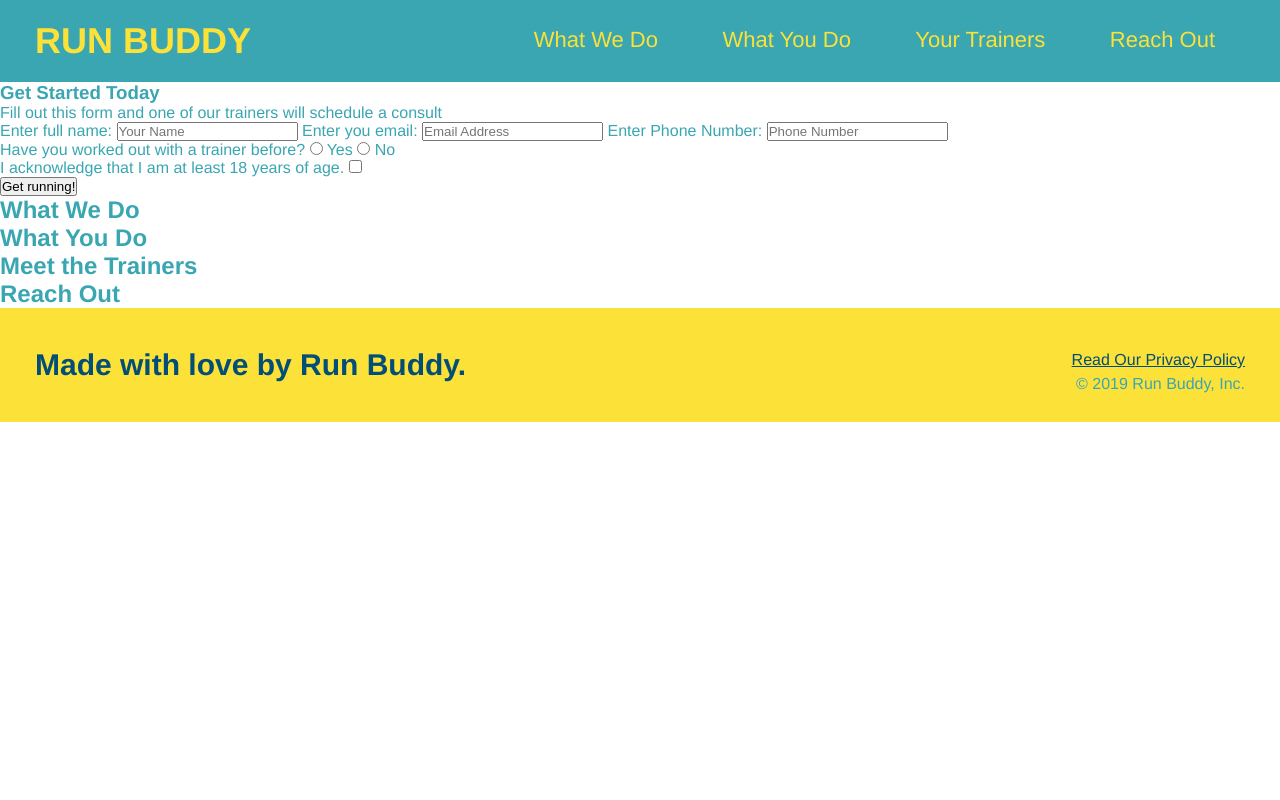
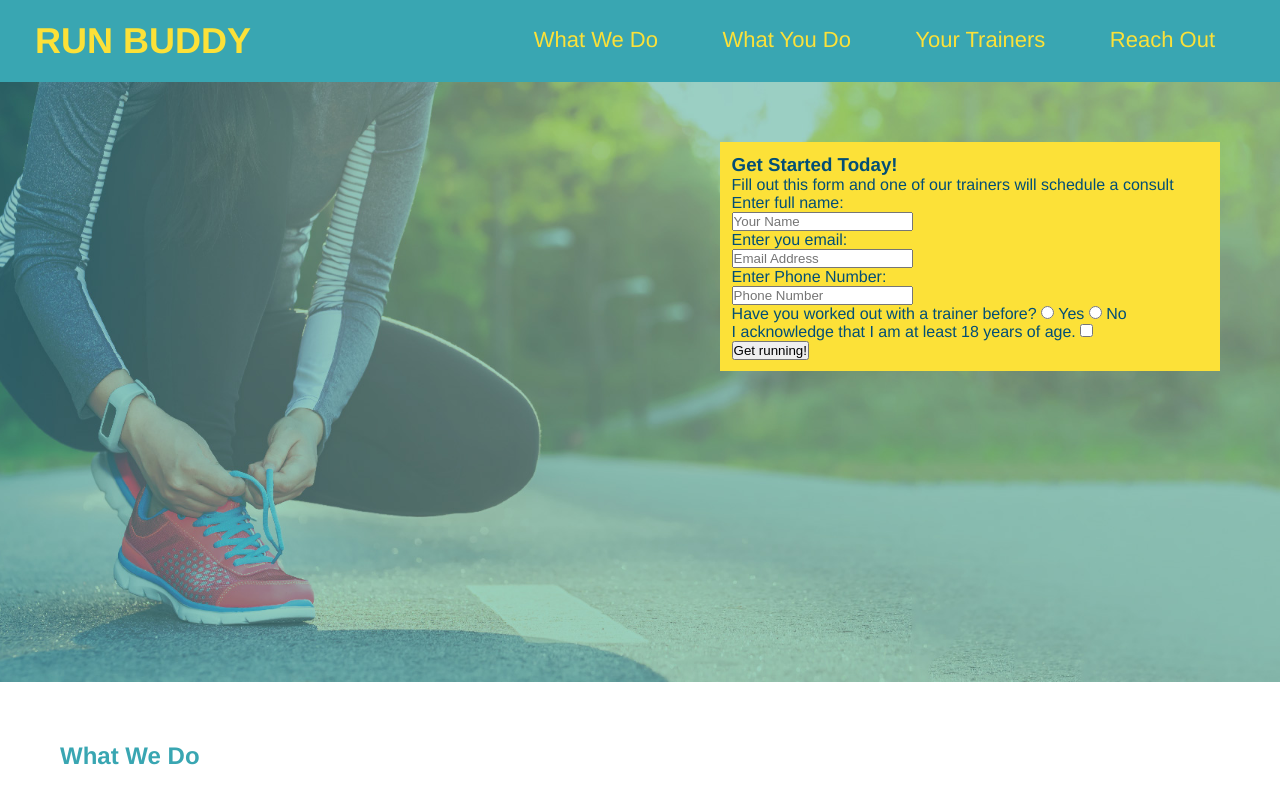
Before and after one commit to PBranch243/run-buddy, a plain HTML site: page index.html in a window 1280 px wide. Shown: the top 800 px of the page. Drawn offline with Linux system fonts and the light colour scheme.

Commit message:
CTA box styling

```diff
--- a/assets/css/style.css
+++ b/assets/css/style.css
@@ -106,3 +106,46 @@ footer a {
     color: #024e76;
 
 }
+
+section {
+
+    padding: 60px;
+
+
+}
+
+/* Hero Style Start */
+
+.hero {
+
+    background-image: url(../images/hero-bg.jpg);
+
+    height: 600px;
+
+    background-size: cover;
+
+    background-position: center;
+
+}
+
+/* Hero Style End */
+
+/* CTA Style Start */
+
+.hero-form {
+
+    color:#024e76;
+
+    background-color: #fce138;
+
+    font-family: Helvetica, Arial, sans-serif;
+
+    padding: 1%;
+
+    width: 500px;
+
+    float:right;
+
+}
+
+/* CTA Style End */
--- a/index.html
+++ b/index.html
@@ -58,10 +58,10 @@
 
     <!--hero/jumbotron-->
 
-    <section>
+    <section class="hero">
 
-        <div>
-            <h3>Get Started Today</h3>
+        <div class="hero-form">
+            <h3>Get Started Today!</h3>
 
             <p>Fill out this form and one of our trainers will schedule a consult</p>
 
@@ -70,16 +70,22 @@
             <form>
 
                 <label for="name">Enter full name:</label>
+                <br />
 
                 <input type="text" placeholder="Your Name" name="name" id="name" />
+                <br />
 
                 <label for="email">Enter you email:</label>
+                <br />
 
                 <input type="email" placeholder="Email Address" email="email" id="email" />
+                <br />
 
                 <label for="phone">Enter Phone Number:</label>
+                <br />
 
                 <input type="tel" placeholder="Phone Number" phone="phone" id="phone" />
+                <br/>
 
                 <p>
 
```
Also changed, not shown: assets/images/hero-bg.jpg (added).
